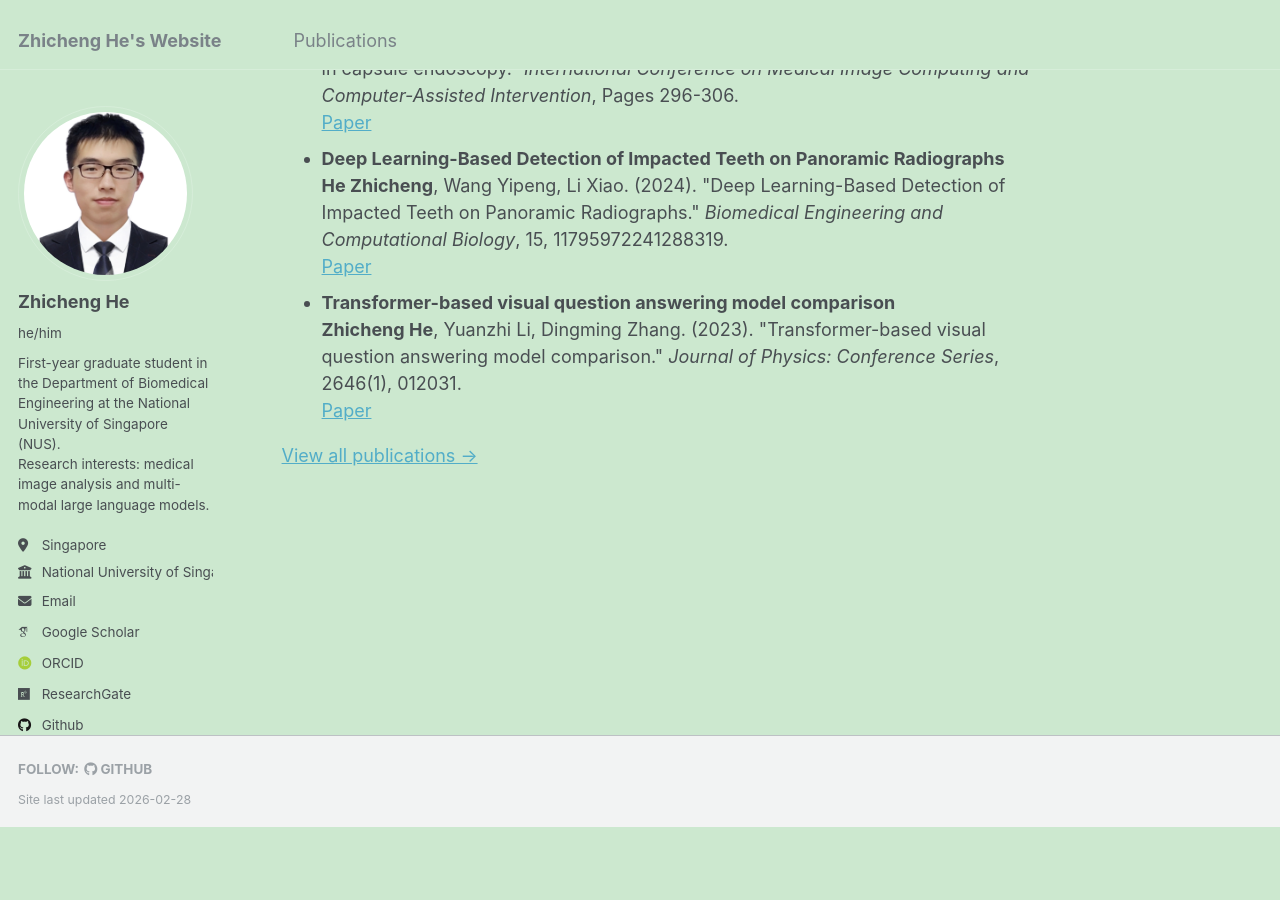
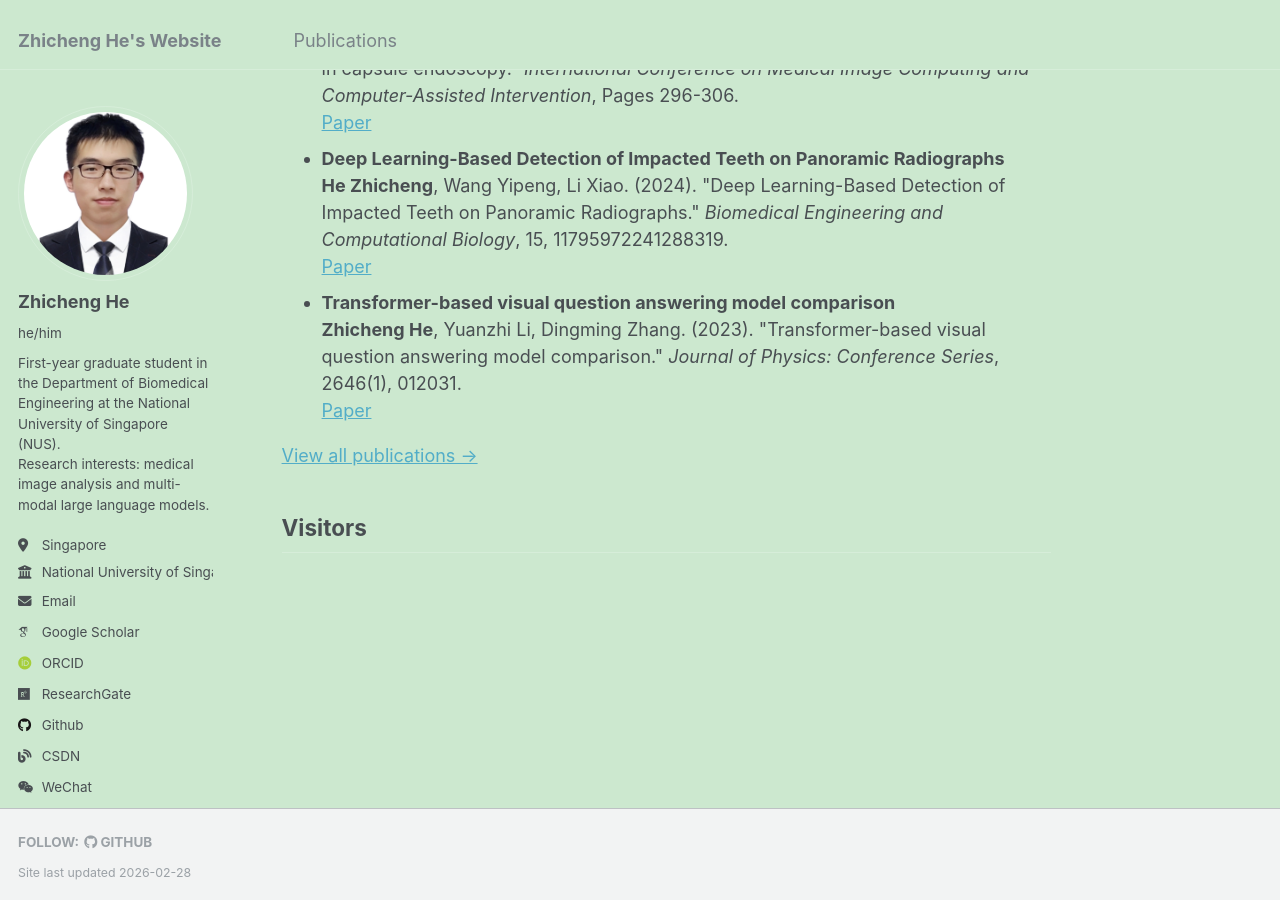
Before and after one commit to hezhicheng2002/hezhicheng2002.github.io, a Jekyll site: the page built from _pages/about.md, in a window 1280 px wide and 900 px high, scrolled down 1626 px. Built offline with Jekyll 4.4.1, drawn with Linux system fonts in a browser that asks for light colours; some web fonts are replaced; a script that is not in the unit is left out; before the commit the page ends 2454 px from its top, so only the background shows below that.

```diff
--- a/_pages/about.md
+++ b/_pages/about.md
@@ -36,3 +36,7 @@ Publications
 {% else %}
 <p>No publications yet.</p>
 {% endif %}
+
+Visitors
+------
+<script type="text/javascript" id="clstr_globe" src="//clustrmaps.com/globe.js?d=XTXtwukuFYmevtm8f2Fv1Gh655Ke0WwgDgQdaSaXCB8"></script>
```
